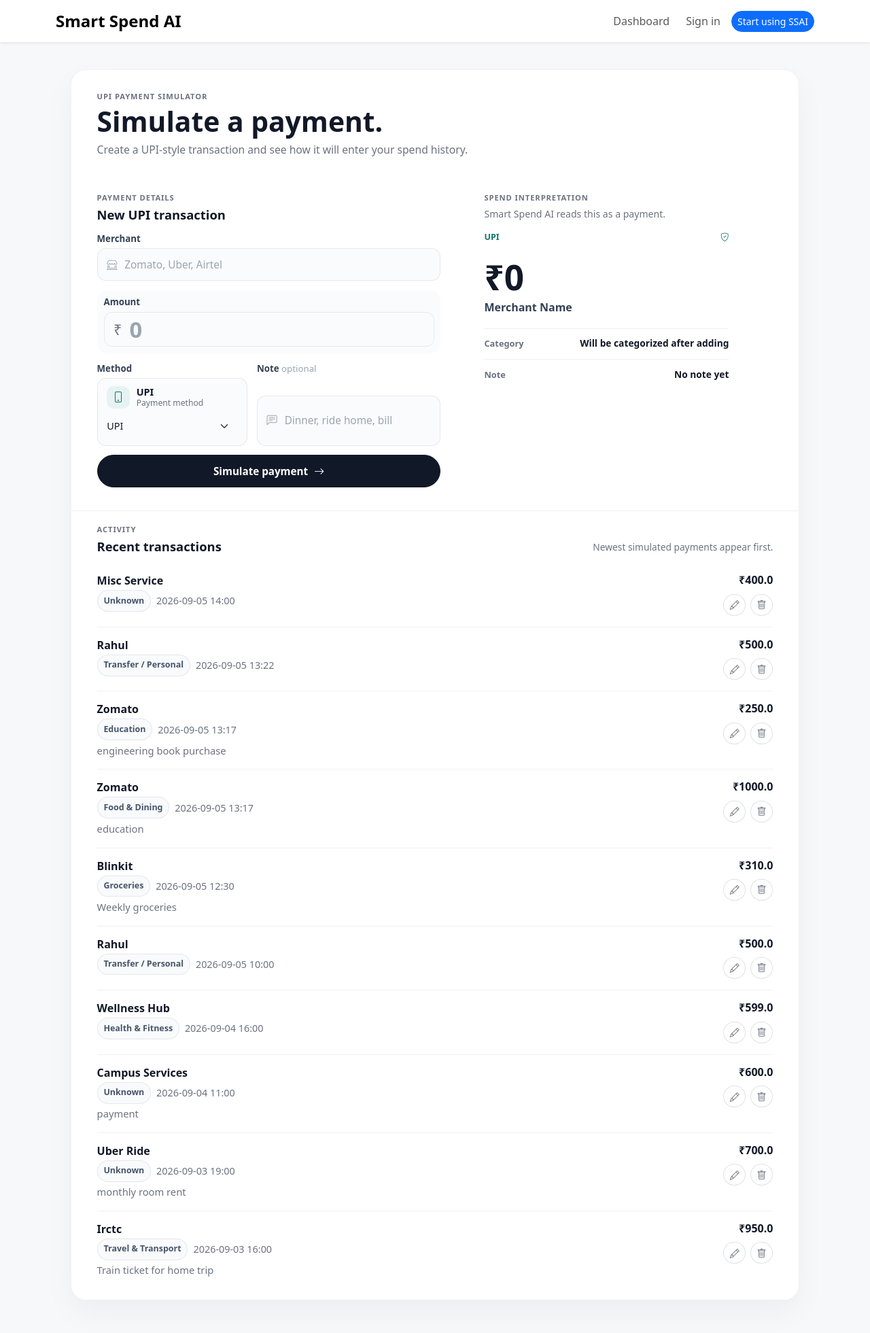
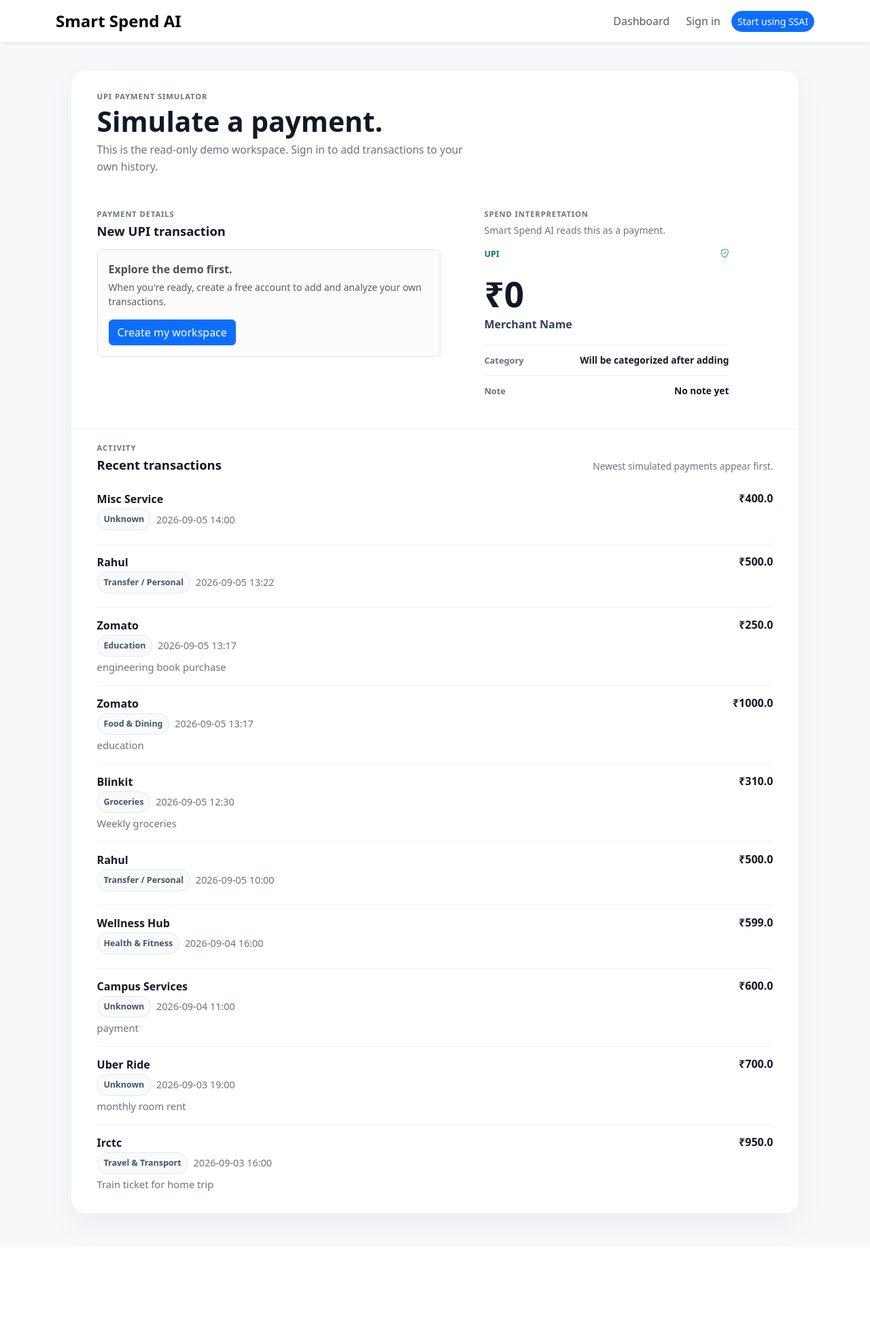
Before and after one commit to theanand108/smart_spend_AI, a Flask app: page /simulateATransaction in a window 1280 px wide. Shown: the whole page at 68% size. After the commit the page ends 1807 px from the top, so only its background shows below. Run offline with Flask 3, Linux system fonts and the light colour scheme; data comes from the database, SQL or seed files in the repository.

Commit message:
feat: make transaction simulator demo-safe

```diff
--- a/templates/index2.html
+++ b/templates/index2.html
@@ -10,7 +10,9 @@
         <div>
           <p class="simulate-kicker">UPI Payment Simulator</p>
           <h1 class="simulate-heading">Simulate a payment.</h1>
-          <p class="simulate-subtitle">Create a UPI-style transaction and see how it will enter your spend history.</p>
+          <p class="simulate-subtitle">
+            {% if logged_in %}Create a UPI-style transaction and see how SSAI interprets it in your personal history.{% else %}This is the read-only demo workspace. Sign in to add transactions to your own history.{% endif %}
+          </p>
         </div>
       </header>
 
@@ -21,7 +23,9 @@
             <h2 id="simulate-form-title">New UPI transaction</h2>
           </div>
 
+          {% if logged_in %}
           <form action="/submit_expense" method="POST" class="simulate-form">
+            <input type="hidden" name="_csrf_token" value="{{ csrf_token() }}">
             <div class="simulate-field">
               <label for="merchant_name" class="form-label">Merchant</label>
               <div class="simulate-input-shell">
@@ -73,6 +77,13 @@
               <i class="bi bi-arrow-right" aria-hidden="true"></i>
             </button>
           </form>
+          {% else %}
+          <div class="alert alert-light border mt-3">
+            <div class="fw-semibold mb-1">Explore the demo first.</div>
+            <div class="text-muted small mb-3">When you're ready, create a free account to add and analyze your own transactions.</div>
+            <a href="{{ url_for('register', next=url_for('get_started')) }}" class="btn btn-primary">Create my workspace</a>
+          </div>
+          {% endif %}
         </section>
 
         <aside class="simulate-preview-panel" aria-label="Live payment preview">
@@ -138,12 +149,12 @@
             <div class="simulate-transaction-actions">
               <div class="simulate-transaction-amount">₹{{ transaction.amount }}</div>
               <div class="simulate-transaction-icons">
-                <a href="/update/{{ transaction.id }}" class="btn btn-outline-secondary btn-sm" aria-label="Edit transaction">
+                {% if logged_in %}<a href="/update/{{ transaction.id }}" class="btn btn-outline-secondary btn-sm" aria-label="Edit transaction">
                   <i class="bi bi-pencil"></i>
-                </a>
-                <a href="#" class="btn btn-outline-secondary btn-sm" aria-label="Delete transaction" data-delete-trigger data-delete-url="{{ url_for('delete_transaction', id=transaction.id, next=request.full_path) }}">
+                </a>{% endif %}
+                {% if logged_in %}<a href="#" class="btn btn-outline-secondary btn-sm" aria-label="Delete transaction" data-delete-trigger data-delete-url="{{ url_for('delete_transaction', id=transaction.id, next=request.full_path) }}">
                   <i class="bi bi-trash"></i>
-                </a>
+                </a>{% endif %}
               </div>
             </div>
           </article>
```
